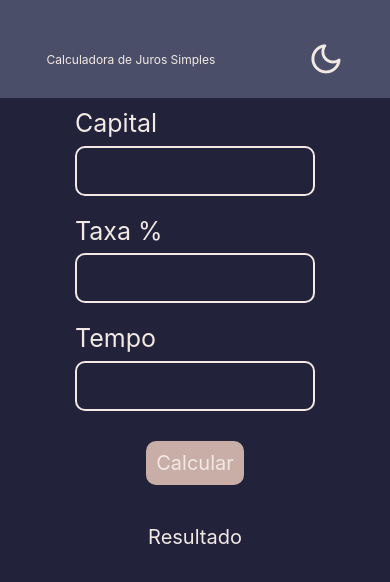
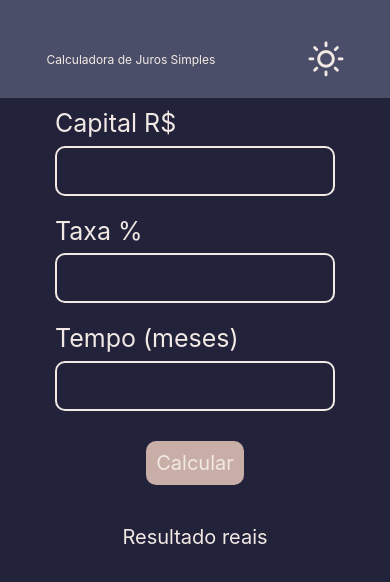
Before and after one commit to AstronautoLunar/juros-simples, a React Native app: screen / in a window 390 px wide. Shown: the top 582 px of the page. Built offline with nearby package versions, Linux system fonts and the light colour scheme.

Commit message:
:sparkles: Terminado o projeto

```diff
--- a/App.tsx
+++ b/App.tsx
@@ -5,16 +5,13 @@ import {
   SafeAreaView,
   TouchableOpacity,
   View,
-  Text
+  Text,
 } from 'react-native';
 import * as Animatable from 'react-native-animatable';
 
 const Main:any = Animatable.createAnimatableComponent(SafeAreaView);
 
-import {
-  homeStyle,
-  colors
-} from './src/styles/globals';
+import { homeStyle } from './src/styles/globals';
 
 import {
   Header,
@@ -23,6 +20,7 @@ import {
 
 export default function App() {
   let [ style, setStyle ] = useState(false);
+
   let [ total, setTotal ] = useState("Resultado");
   let [ inputs, setInputs ] = useState({
     capital: 0,
@@ -40,7 +38,6 @@ export default function App() {
         break;
       case "tempo":
         setInputs({ ...inputs, tempo: value/12 });
-        console.log(value/12);
         break;
       default:
     }
@@ -48,6 +45,10 @@ export default function App() {
 
   function calculate() {
     setTotal(String(inputs.capital * inputs.taxa * inputs.tempo))
+  }
+
+  function onChangeStorage() {
+    setStyle(!style);
   }
 
   return (
@@ -67,14 +68,14 @@ export default function App() {
         <Header
           title="Calculadora de Juros Simples"
           value={ style }
-          press={ () => setStyle(!style) }
+          press={onChangeStorage}
         />
         <ScrollView
           contentContainerStyle={homeStyle.scroll}
         >
 
           <Input
-            label="Capital"
+            label="Capital R$"
             dark={style}
             onChangeText={text => onChangeValue("capital", Number(text))}
             keyboardType="numeric"
@@ -86,7 +87,7 @@ export default function App() {
             keyboardType="numeric"
             />
           <Input
-            label="Tempo"
+            label="Tempo (meses)"
             dark={style}
             onChangeText={text => onChangeValue("tempo", Number(text))}
             keyboardType="numeric"
@@ -116,7 +117,13 @@ export default function App() {
               homeStyle.textLight
             ]}
           >
-            { total }
+            {
+              total
+              ?
+              `${total} reais`
+              :
+              "Resultado"
+            }
           </Animatable.Text>
         </ScrollView>
       </Main>
--- a/package.json
+++ b/package.json
@@ -15,7 +15,6 @@
     "react-dom": "16.13.1",
     "react-native": "https://github.com/expo/react-native/archive/sdk-42.0.0.tar.gz",
     "react-native-animatable": "^1.3.3",
-    "react-native-svg": "^12.1.1",
     "react-native-web": "~0.13.12"
   },
   "devDependencies": {
--- a/src/components/Header/index.tsx
+++ b/src/components/Header/index.tsx
@@ -31,7 +31,7 @@ export default function Header({
                         onPress={press}
                     >
                         <Feather
-                            name="sun"
+                            name="moon"
                             size={35}
                             color="#F2E9E4"
                         />
@@ -41,7 +41,7 @@ export default function Header({
                         onPress={press}
                     >
                         <Feather
-                            name="moon"
+                            name="sun"
                             size={35}
                             color="#F2E9E4"
                         />
--- a/src/styles/globals.tsx
+++ b/src/styles/globals.tsx
@@ -24,7 +24,8 @@ const homeStyle = StyleSheet.create({
     },
     text: {
       fontSize: 20,
-      marginTop: 40
+      marginTop: 40,
+      marginBottom: 40
     },
     textDark: {
       color: colors.black
@@ -45,7 +46,7 @@ const homeStyle = StyleSheet.create({
       color: colors.ashRoseE70
     },
     scroll: {
-        width: 300,
+        width: 350,
         display: 'flex',
         justifyContent: 'center',
         alignItems: 'center'
```
Also changed, not shown: 2 other files (tests, documents, lock files or other folders).
